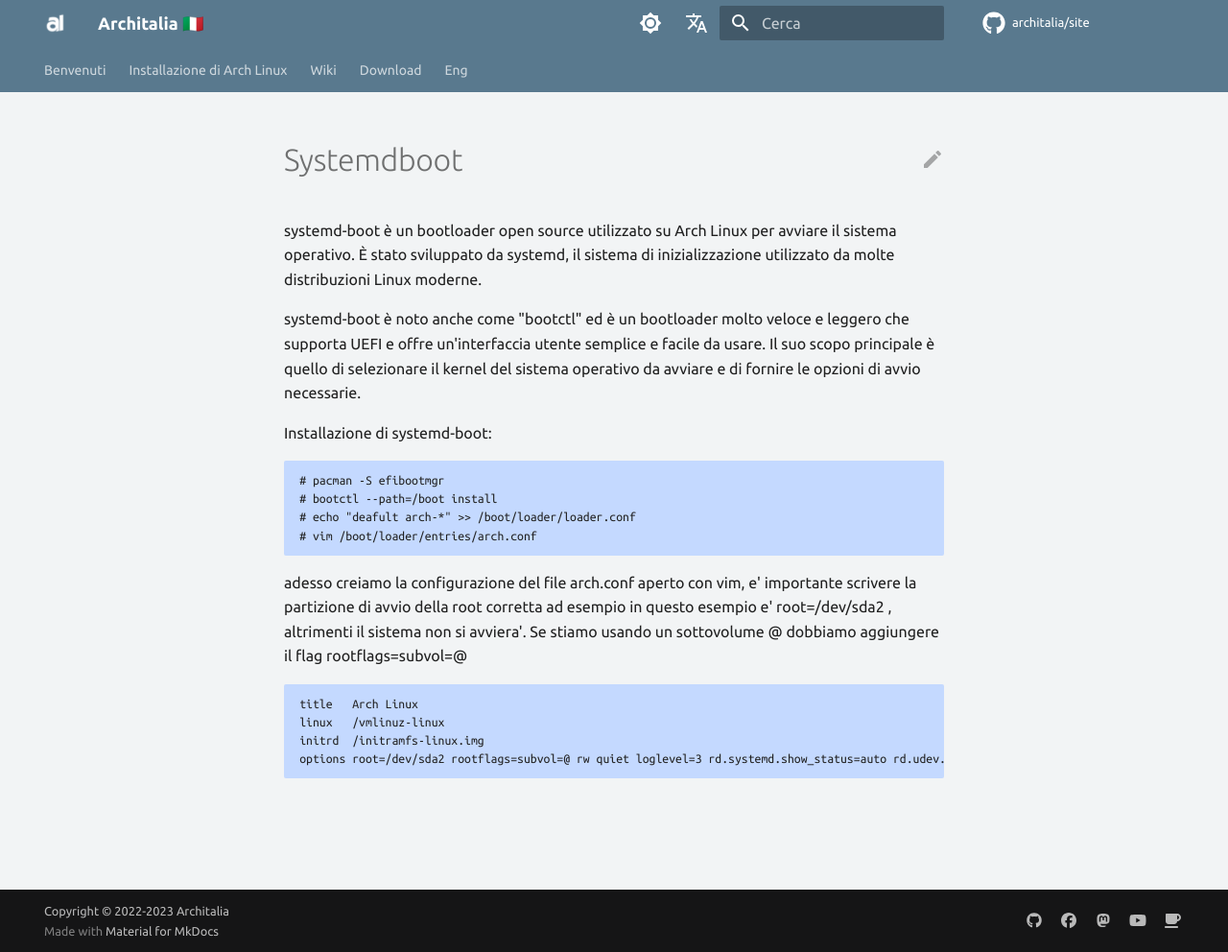
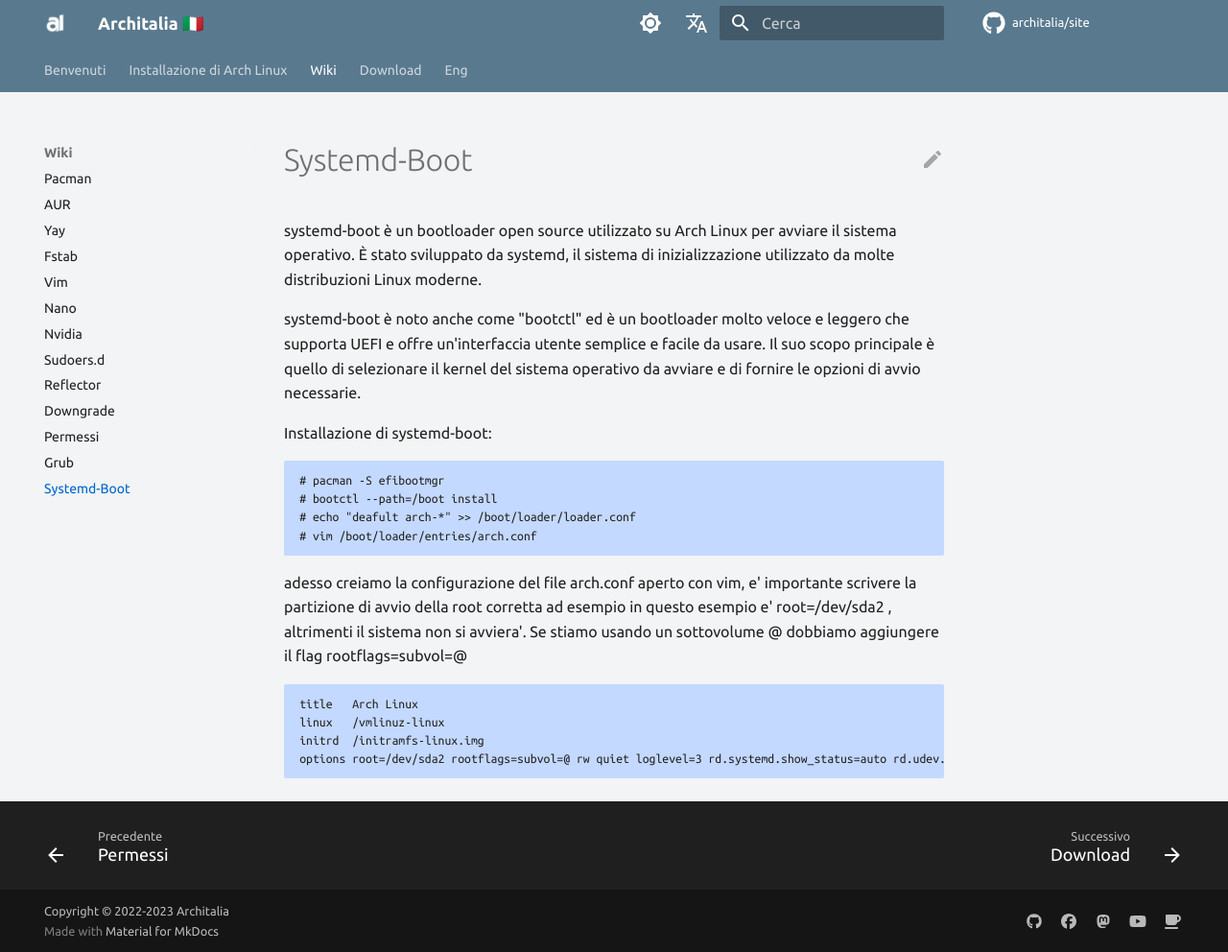
Before and after one commit to ArchItalia/site, an MkDocs documentation site: the page built from docs/Altre-Guide/systemdboot.md, in a window 1280 px wide and 992 px high. Shown: the whole window at 96% size. Built offline with MkDocs 1.6.1 and Material for MkDocs 9.7.7, drawn with Linux system fonts in a browser that asks for light colours; comment, search, counter and statistics services are not loaded; the version menu is left out.

Commit message:
Update mkdocs.yml

```diff
--- a/mkdocs.yml
+++ b/mkdocs.yml
@@ -21,6 +21,8 @@
         - 'Reflector': 'Altre-Guide/reflector.md'
         - 'Downgrade': 'Altre-Guide/downgrade.md'
         - 'Permessi': 'Altre-Guide/permessi.md'
+        - 'Grub': 'Altre-Guide/Grub.md'
+        - 'Systemd-Boot': 'Altre-Guide/systemdboot.md'
 
 
   - 'Download': Download/live.md
```
